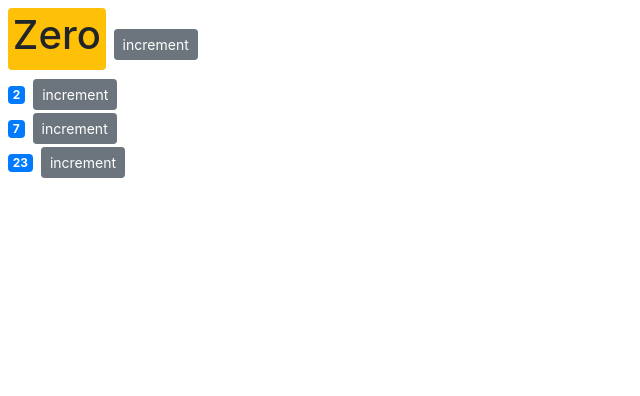
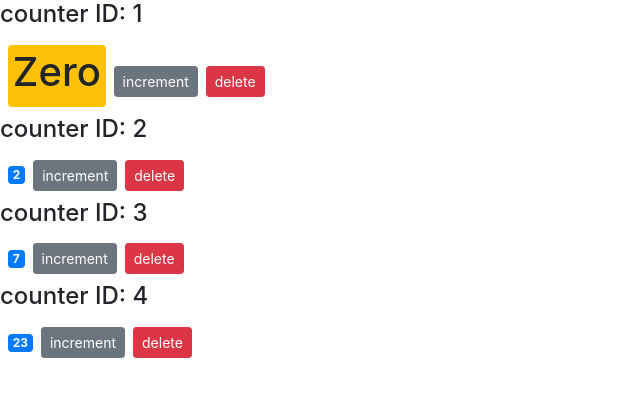
Before and after one commit to jesiolowski-wsb/react2024_podyplomowka, a React (Create React App) app: page / in a window 1280 px wide. Shown: the top 396 px of the page, without its empty margins (0-640 px from the left). Built offline with nearby package versions, Linux system fonts and the light colour scheme.

Commit message:
passing children to the component via props

```diff
--- a/src/components/counter.jsx
+++ b/src/components/counter.jsx
@@ -11,12 +11,15 @@ const Counter = (props) => {
 
   const handleIncrement = (incrementBy) => {
     setCount(value + incrementBy);
+  };
 
-    console.log("handle Increment clicked");
+  const handleDelete = () => {
+    console.log("delete clicked");
   };
 
   return (
     <div>
+      {props.children}
       <span className={classes}>{formatCount()}</span>
       <button
         onClick={() => handleIncrement(10)}
@@ -24,6 +27,9 @@ const Counter = (props) => {
       >
         increment
       </button>
+      <button onClick={handleDelete} className="btn btn-sm btn-danger m-2">
+        delete
+      </button>
     </div>
   );
 };
--- a/src/components/counters.jsx
+++ b/src/components/counters.jsx
@@ -12,7 +12,9 @@ const Counters = () => {
   return (
     <div>
       {counters.map((counter) => (
-        <Counter key={counter.id} value={counter.value} />
+        <Counter key={counter.id} value={counter.value}>
+          <h4>counter ID: {counter.id}</h4>
+        </Counter>
       ))}
     </div>
   );
```
